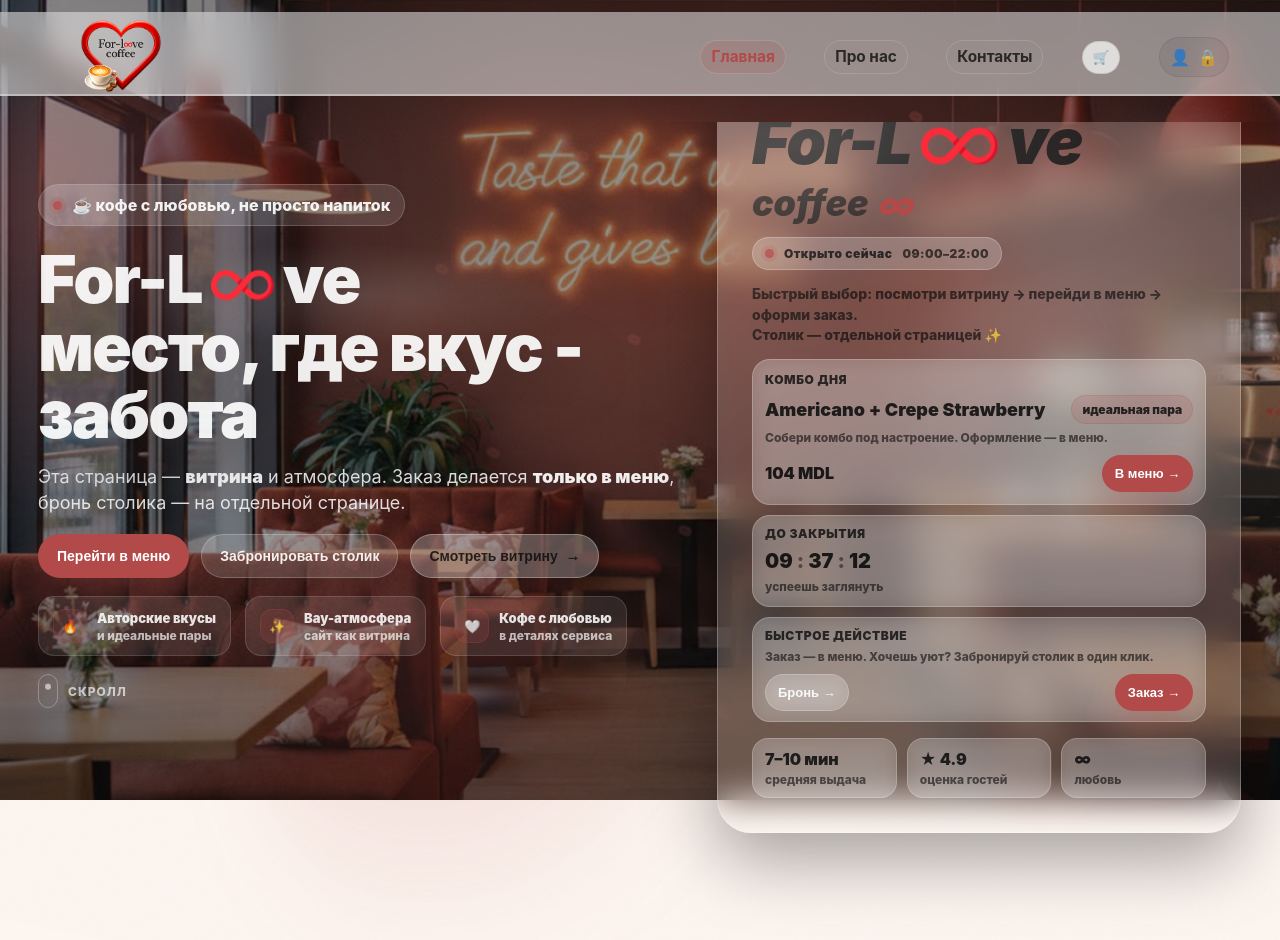
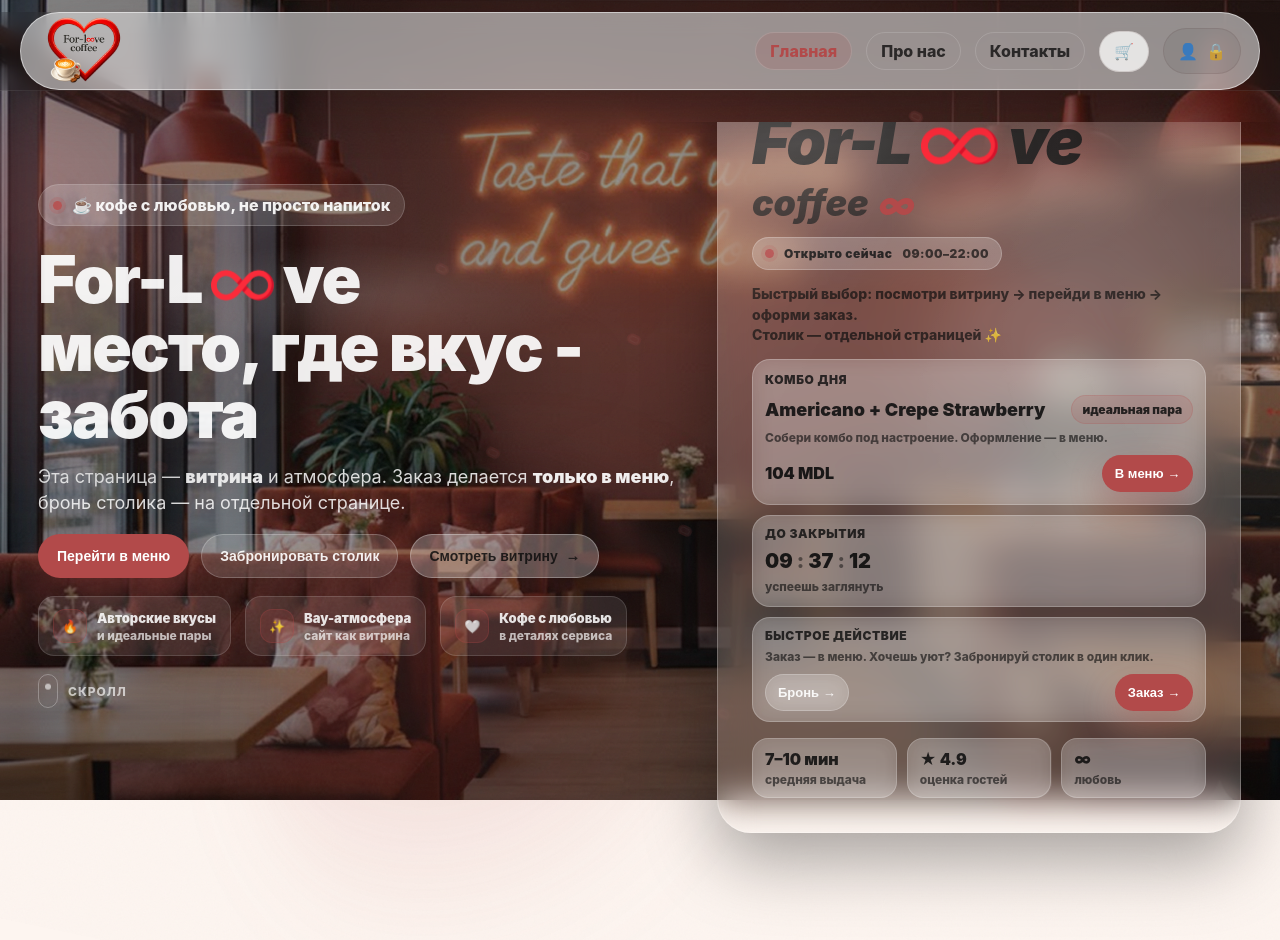
Before and after one commit to IaroslavManoilov/ForLoveCoffee_IM, a Nuxt app: page / in a window 1280 px wide. Shown: the top 940 px of the page. Built offline with nearby package versions, Linux system fonts and the light colour scheme; no server answers.

Commit message:
update TopBar width on desktop +20px

```diff
--- a/app/components/TopBar.vue
+++ b/app/components/TopBar.vue
@@ -1,11 +1,12 @@
 <template>
-  <header class="topbar">
+  <header class="topbar" :class="{ 'is-open': mobileOpen }">
     <div class="topbar__inner">
-      <NuxtLink class="logo" to="/" aria-label="Home">
+      <!-- Left: Logo -->
+      <NuxtLink class="logo" to="/" aria-label="Home" @click="closeMobile">
         <img :src="topLogo" alt="For-love coffee" />
       </NuxtLink>
 
-      <!-- Desktop -->
+      <!-- Desktop nav -->
       <nav class="nav nav--desktop" aria-label="Main navigation">
         <NuxtLink class="nav__link" to="/" exact>Главная</NuxtLink>
         <NuxtLink class="nav__link" to="/about">Про нас</NuxtLink>
@@ -24,18 +25,16 @@
         </NuxtLink>
       </nav>
 
-      <!-- Mobile -->
-      <div class="nav nav--mobile">
-        <button class="iconBtn" type="button" @click="goCheckout" aria-label="Checkout">
+      <!-- Mobile actions -->
+      <div class="nav nav--mobile" aria-label="Mobile actions">
+        <button class="iconBtn iconBtn--mini" type="button" @click="goCheckout" aria-label="Cart">
           🛒
           <span v-if="totalQty" class="badge" aria-live="polite">{{ totalQty }}</span>
         </button>
 
-        <NuxtLink class="adminBtn" to="/admin/login" aria-label="Admin">
-          <span class="adminIcon">👤</span>
-          <span class="lock" :data-ok="isAdminAuthed ? '1' : '0'">
-            {{ isAdminAuthed ? "🔓" : "🔒" }}
-          </span>
+        <NuxtLink class="iconBtn iconBtn--mini" to="/admin/login" aria-label="Admin" @click="closeMobile">
+          👤
+          <span class="lockMini">{{ isAdminAuthed ? "🔓" : "🔒" }}</span>
         </NuxtLink>
 
         <button class="burger" type="button" :aria-expanded="mobileOpen ? 'true' : 'false'" aria-label="Menu"
@@ -127,120 +126,105 @@ watch(
 </script>
 
 <style scoped>
-/* === Размеры топбара (меняешь только тут) === */
+/* =========================================
+   MOBILE FIRST (телефон) — компактная капсула
+   ========================================= */
+
 .topbar {
-  --topbar-offset: 12px;
-  /* отступ сверху */
-  --topbar-h: 84px;
-  /* было 110px */
+  --offset: 10px;
+  --h: 64px;
 
   position: fixed;
-  top: var(--topbar-offset);
+  top: calc(var(--offset) + env(safe-area-inset-top));
   left: 0;
   right: 0;
-  width: 100%;
-  height: var(--topbar-h);
   z-index: 3000;
 
-  /* ✅ фикс уезда вправо */
-  transform: none;
-  overflow-x: visible;
-
-  background: rgba(235, 235, 235, 0.55);
-  backdrop-filter: blur(12px);
-  -webkit-backdrop-filter: blur(12px);
-  border-bottom: 2px solid rgba(255, 255, 255, 0.35);
+  display: grid;
+  place-items: center;
 }
 
 .topbar__inner {
-  height: 100%;
-  width: 100%;
-  padding: 0 clamp(16px, 4vw, 60px);
+  height: var(--h);
+  width: min(520px, calc(100% - 18px));
+  margin-inline: auto;
+
   display: flex;
   align-items: center;
   justify-content: space-between;
-  gap: 14px;
+  gap: 12px;
+
+  background: rgba(255, 255, 255, 0.62);
+  backdrop-filter: blur(14px);
+  -webkit-backdrop-filter: blur(14px);
+  border: 1px solid rgba(80, 55, 48, 0.14);
+  box-shadow: 0 14px 34px rgba(32, 18, 14, 0.14);
+  border-radius: 999px;
+
+  padding-left: calc(12px + env(safe-area-inset-left));
+  padding-right: calc(12px + env(safe-area-inset-right));
   box-sizing: border-box;
 }
 
+/* logo */
 .logo {
-  display: flex;
+  display: inline-flex;
   align-items: center;
-  justify-content: center;
-  width: 140px;
-  /* было 160px */
   height: 100%;
-  cursor: pointer;
   text-decoration: none;
+  flex: 0 0 auto;
+  padding-left: 4px;
 }
 
 .logo img {
-  width: 90px;
-  /* было 110px */
+  width: 56px;
   height: auto;
   display: block;
-  transition: transform 0.18s ease;
-  transform-origin: center;
 }
 
-.logo:hover img {
-  transform: scale(1.12);
-}
-
-.logo:active img {
-  transform: scale(1.18);
-}
-
+/* nav base */
 .nav {
   display: flex;
-  flex-wrap: nowrap;
   align-items: center;
-  gap: clamp(12px, 3vw, 40px);
+  gap: 12px;
   height: 100%;
 }
 
-.nav__link {
-  display: inline-flex;
-  align-items: center;
-  line-height: 1;
-  text-decoration: none;
-  color: rgba(0, 0, 0, 0.72);
-  font-weight: 700;
-  font-size: clamp(14px, 1.2vw, 18px);
-  padding: 8px 10px;
-  /* было 10px 12px */
-  border-radius: 999px;
-  transition: background 140ms ease, color 140ms ease;
-  white-space: nowrap;
+/* desktop hidden on mobile */
+.nav--desktop {
+  display: none;
 }
 
-.nav__link:hover {
-  color: #b24a4a;
-  background: rgba(178, 74, 74, 0.1);
+.nav--mobile {
+  display: flex;
 }
 
-.nav__link.router-link-active,
-.nav__link.router-link-exact-active {
-  color: #b24a4a;
-  background: rgba(178, 74, 74, 0.14);
-}
-
+/* icon buttons */
 .iconBtn {
   position: relative;
   border: 1px solid rgba(80, 55, 48, 0.14);
-  background: rgba(255, 255, 255, 0.7);
+  background: rgba(255, 255, 255, 0.75);
   cursor: pointer;
   border-radius: 999px;
-  padding: 8px 10px;
-  /* было 10px 12px */
   font-weight: 900;
   transition: transform 140ms ease, background 140ms ease;
   flex: 0 0 auto;
+  text-decoration: none;
+  color: rgba(0, 0, 0, 0.78);
 }
 
 .iconBtn:hover {
   transform: translateY(-1px);
-  background: rgba(255, 255, 255, 0.9);
+  background: rgba(255, 255, 255, 0.92);
+}
+
+.iconBtn--mini {
+  padding: 9px 11px;
+  min-width: 44px;
+  height: 44px;
+  display: inline-flex;
+  align-items: center;
+  justify-content: center;
 }
 
 .badge {
@@ -259,16 +243,104 @@ watch(
   justify-content: center;
 }
 
+.lockMini {
+  margin-left: 6px;
+  font-size: 14px;
+  opacity: 0.9;
+}
+
+/* burger */
+.burger {
+  border: 1px solid rgba(80, 55, 48, 0.12);
+  background: rgba(80, 55, 48, 0.08);
+  cursor: pointer;
+  border-radius: 999px;
+  padding: 9px 12px;
+  font-weight: 900;
+  min-width: 44px;
+  height: 44px;
+  display: inline-flex;
+  align-items: center;
+  justify-content: center;
+}
+
+/* =========================================
+   DESKTOP (комп) — больше, шире, крупнее
+   ========================================= */
+@media (min-width: 861px) {
+  .topbar {
+    --offset: 12px;
+    --h: 78px;
+  }
+
+  .topbar__inner {
+    /* было: width: min(1240px, calc(100% - 40px)); */
+    width: min(1240px, calc(100% - 20px));
+    /* +20px шире на компе */
+    gap: 16px;
+
+    background: rgba(235, 235, 235, 0.58);
+    border: 1px solid rgba(255, 255, 255, 0.5);
+    box-shadow: 0 18px 54px rgba(32, 18, 14, 0.16);
+
+    padding-left: calc(18px + env(safe-area-inset-left));
+    padding-right: calc(18px + env(safe-area-inset-right));
+  }
+
+  .logo img {
+    width: 82px;
+  }
+
+  .nav--mobile {
+    display: none;
+  }
+
+  .nav--desktop {
+    display: flex;
+  }
+
+  .nav {
+    gap: 14px;
+  }
+
+  .nav__link {
+    display: inline-flex;
+    align-items: center;
+    line-height: 1;
+    text-decoration: none;
+    color: rgba(0, 0, 0, 0.72);
+    font-weight: 800;
+    font-size: 16px;
+    padding: 10px 14px;
+    border-radius: 999px;
+    transition: background 140ms ease, color 140ms ease;
+    white-space: nowrap;
+  }
+
+  .nav__link:hover {
+    color: #b24a4a;
+    background: rgba(178, 74, 74, 0.1);
+  }
+
+  .nav__link.router-link-active,
+  .nav__link.router-link-exact-active {
+    color: #b24a4a;
+    background: rgba(178, 74, 74, 0.14);
+  }
+
+  .iconBtn {
+    padding: 10px 14px;
+    font-size: 16px;
+  }
+
   .adminBtn {
     display: inline-flex;
     align-items: center;
     justify-content: center;
     gap: 8px;
-  min-width: 56px;
-  height: 40px;
-  /* было 44px */
-  padding: 0 10px;
-  /* было 0 12px */
+    min-width: 64px;
+    height: 46px;
+    padding: 0 14px;
     border-radius: 999px;
     text-decoration: none;
 
@@ -284,46 +356,17 @@ watch(
     background: rgba(178, 74, 74, 0.14);
   }
 
-.adminIcon {
-  line-height: 1;
-}
-
   .lock {
     font-size: 16px;
     line-height: 1;
     opacity: 0.9;
   }
-
-.nav--mobile {
-  display: none;
 }
 
-.burger {
-  border: 1px solid rgba(80, 55, 48, 0.12);
-  background: rgba(80, 55, 48, 0.08);
-  cursor: pointer;
-  border-radius: 999px;
-  padding: 8px 10px;
-  /* было 10px 12px */
-  font-weight: 900;
-  flex: 0 0 auto;
-}
-
-@media (max-width: 860px) {
-  .nav--desktop {
-    display: none;
-  }
-
-  .nav--mobile {
-    display: flex;
-  }
-}
-
-/* mobile dropdown */
+/* dropdown */
 .mobilePanel {
   position: fixed;
-  inset: calc(var(--topbar-offset) + var(--topbar-h)) 0 0 0;
-  /* было calc(12px + 110px) */
+  inset: calc(var(--offset) + env(safe-area-inset-top) + var(--h) + 10px) 0 0 0;
   background: rgba(18, 10, 8, 0.28);
   backdrop-filter: blur(8px);
   display: grid;
```
Lines whose indentation alone changed are shown as unchanged.
